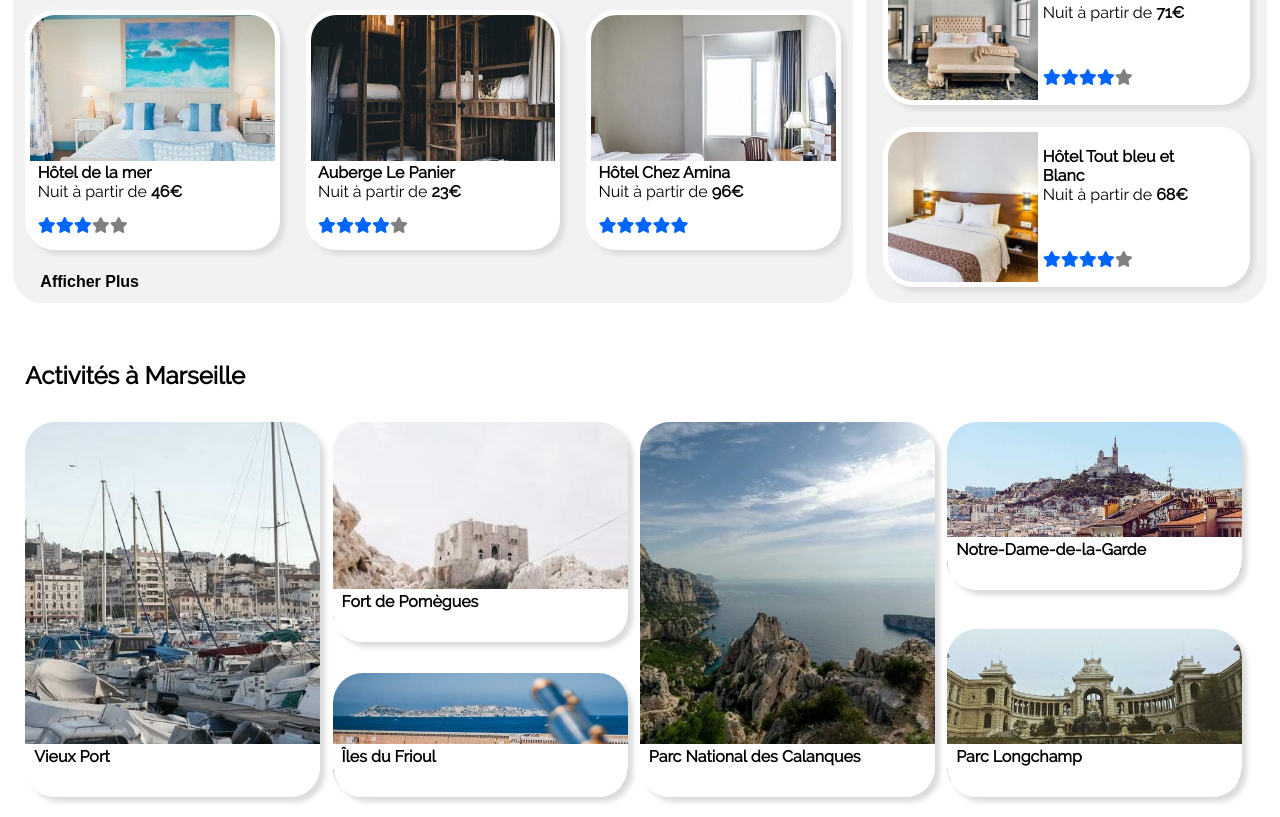
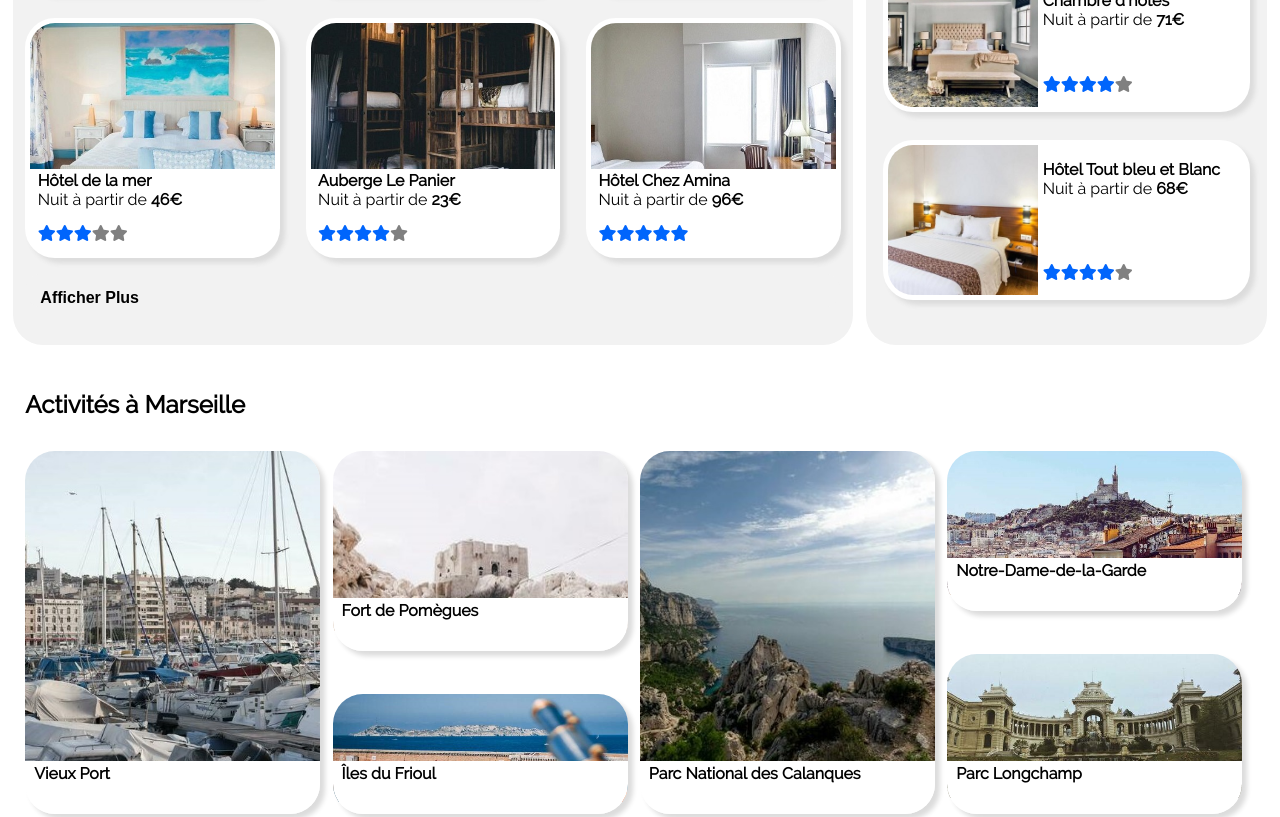
Before and after one commit to grobdl/DavidLebe_2_10112020, a plain HTML site: page index.html in a window 1280 px wide. Shown: the part 618-1435 px from the top of the page. Drawn offline with Linux system fonts and the light colour scheme.

Commit message:
V1.1 Modification des marges et paddings Sections

```diff
--- a/style.css
+++ b/style.css
@@ -222,8 +222,8 @@ section {
 	display: flex;
 	flex-flow: wrap column;
 	justify-content: space-between;
-	padding: 1%;
-	margin: 1% 0% 1% 0%;
+	padding: 1% 1% 3% 1%;
+	margin: 1% 0% 0% 0%;
 }
 
 section button {
@@ -295,7 +295,7 @@ article {
 	overflow: hidden;
 	position: relative;
 	margin-top: 1%;
-	margin-bottom: 1%;
+	margin-bottom: 2%;
 }
 
 article img {
@@ -307,7 +307,7 @@ article img {
 .descr /* Description des articles */ {
 	position: absolute;
 	background: white;
-	width: 96%;
+	width: 97%;
 	display: flex;
 	flex-flow: column wrap;
 	padding: 1% 1% 0% 3%;
@@ -355,7 +355,7 @@ article img {
 }
 
 #fav article .descr {
-	width: 45%;
+	width: auto;
 	height: 80%;
 	left: 150px;
 	padding: 15px 5px 0px 5px;
@@ -364,19 +364,19 @@ article img {
 /*Contenu article spécial Favoris*/
 
 .act_full {
-	height: 100%;
+	height: 98%;
 }
 
 .act_2_3 {
-	height: 55%;
+	height: 50%;
 }
 
 .act_1_3 {
-	height: 31%;
+	height: 30%;
 }
 
 .act_half {
-	height: 42%;
+	height: 40%;
 }
 
 #act article img {
@@ -467,14 +467,14 @@ footer {
 
 	#act article {
 		width: 98%;
-		height: 15%;
+		height: 14%;
 	}
 
 	#act article .descr {
 		width: 100%;
 		left: 0px;
 		height: 25%;
-		bottom: 10px;
+		bottom: 8px;
 	}
 }
 
@@ -545,7 +545,6 @@ footer {
 	#activite,
 	#act {
 		width: 98%;
-		margin: 0%;
 	}
 
 	section {
```
